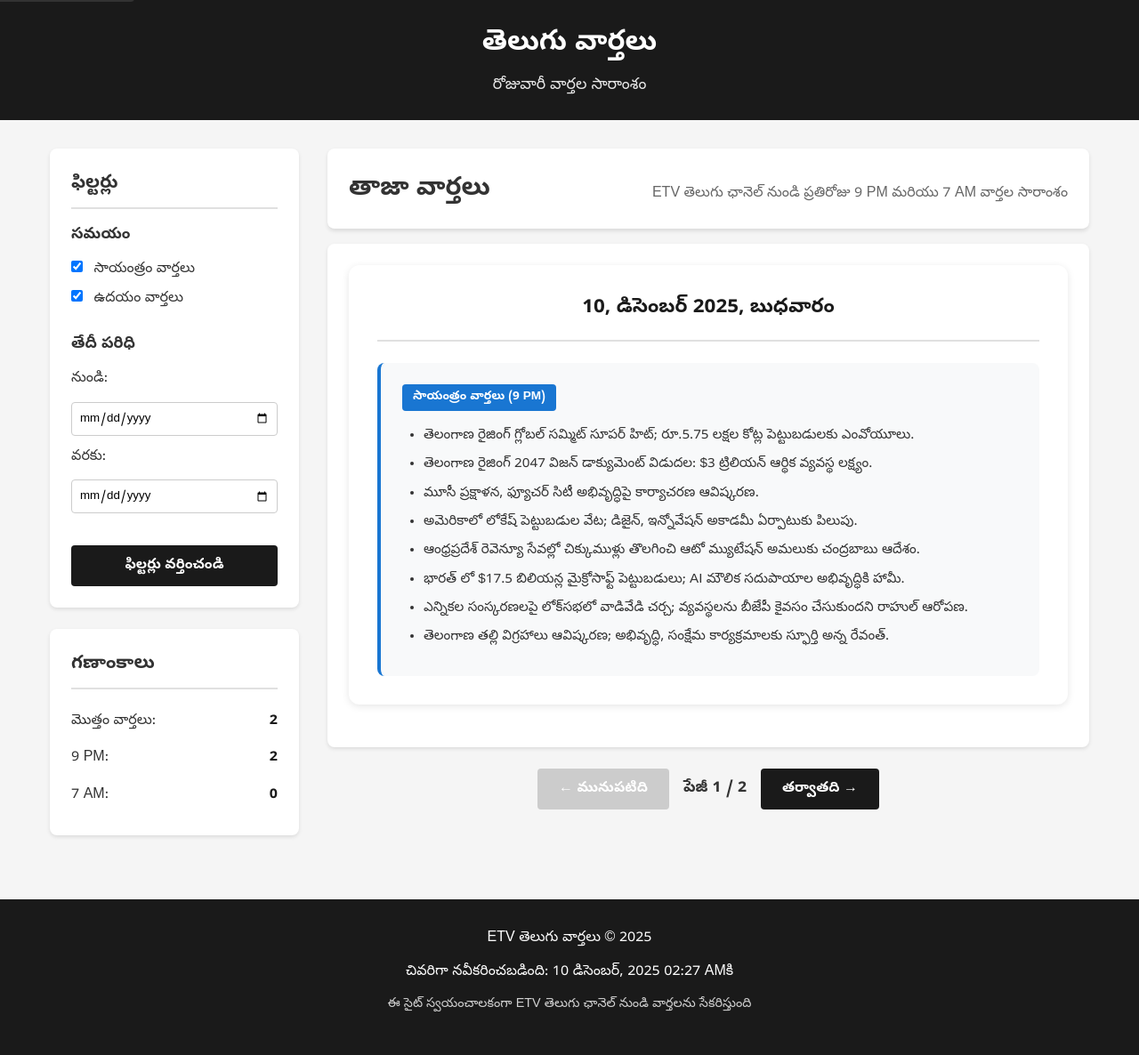
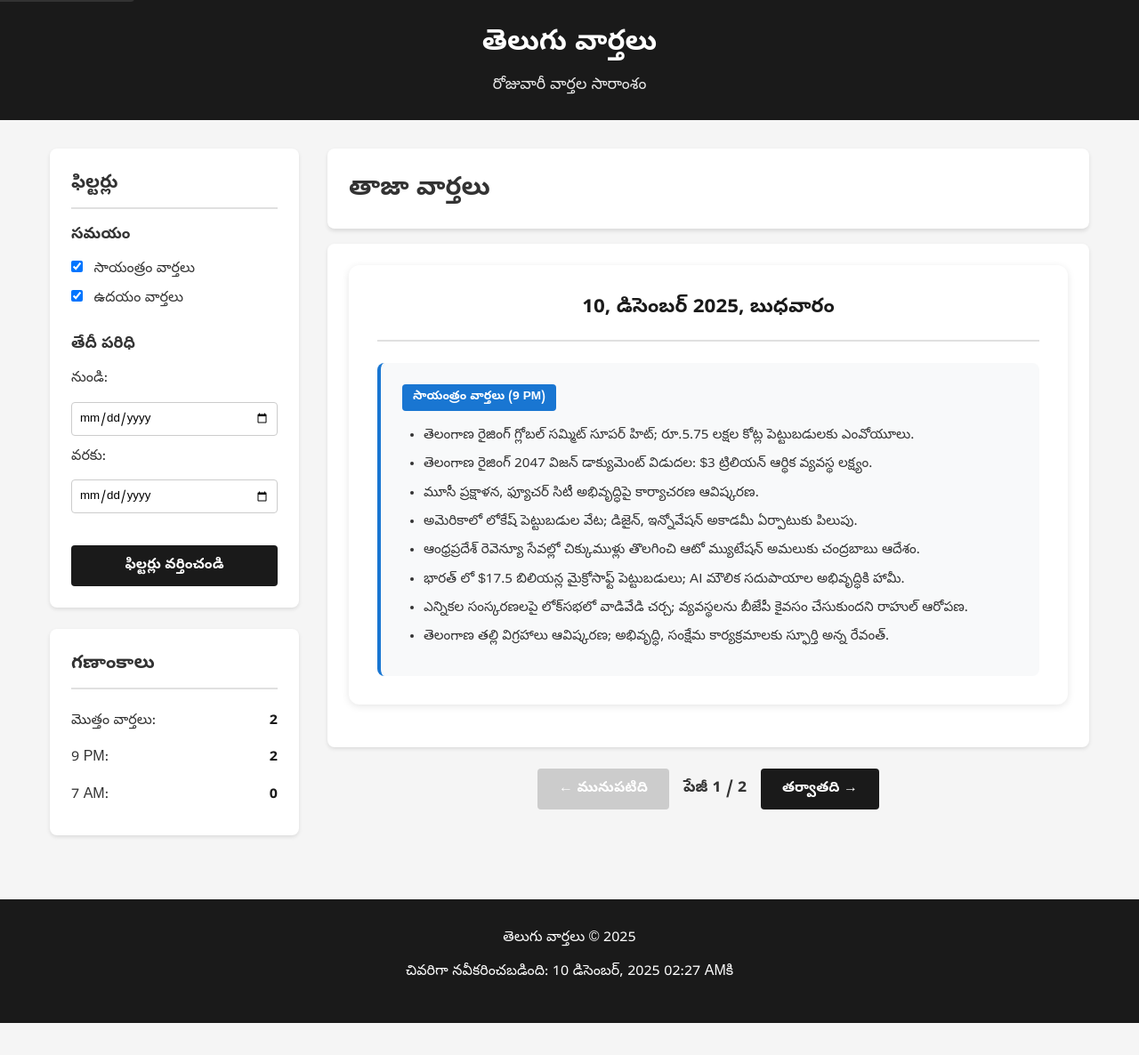
Before and after one commit to chaitanyame/telugu_news, a website: page index.html in a window 1280 px wide. Shown: the whole page at 89% size. After the commit the page ends 1150 px from the top, so only its background shows below. Drawn offline with Linux system fonts and the light colour scheme.

Commit message:
fix: Remove ETV branding from header and footer

```diff
--- a/index.html
+++ b/index.html
@@ -74,7 +74,6 @@
         <article class="content">
             <section class="news-header">
                 <h2>తాజా వార్తలు</h2>
-                <p class="news-description">ETV తెలుగు ఛానెల్ నుండి ప్రతిరోజు 9 PM మరియు 7 AM వార్తల సారాంశం</p>
             </section>
 
             <section class="news-list" id="news-list" role="feed" aria-label="వార్తల జాబితా">
@@ -94,13 +93,10 @@
     <footer aria-label="సైట్ సమాచారం">
         <div class="footer-container">
             <p class="footer-text">
-                ETV తెలుగు వార్తలు © <span id="current-year"></span>
+                తెలుగు వార్తలు © <span id="current-year"></span>
             </p>
             <p class="footer-updated">
                 చివరిగా నవీకరించబడింది: <time id="last-updated" datetime="">--</time>
-            </p>
-            <p class="footer-info">
-                ఈ సైట్ స్వయంచాలకంగా ETV తెలుగు ఛానెల్ నుండి వార్తలను సేకరిస్తుంది
             </p>
         </div>
     </footer>
```
